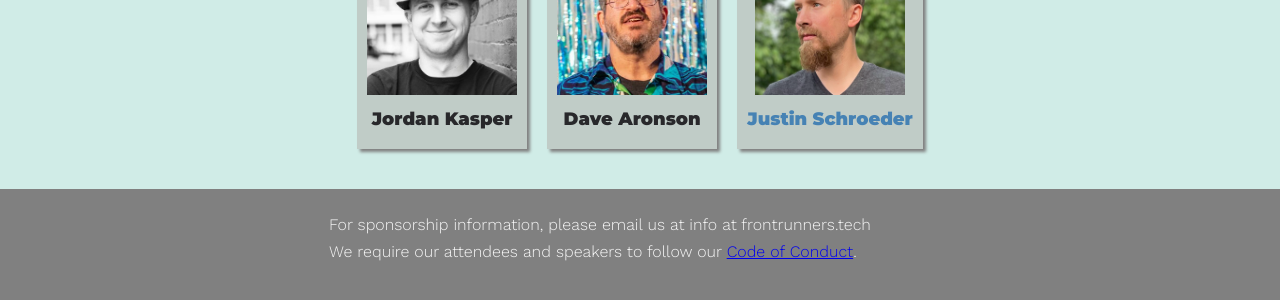
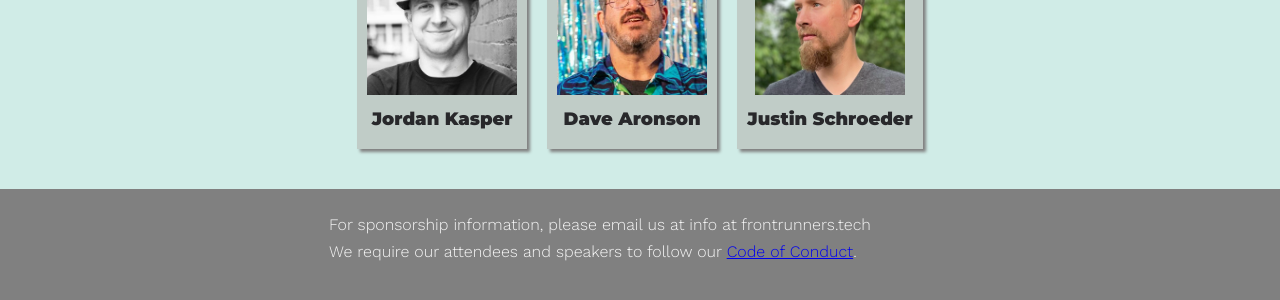
Before and after one commit to gothamgo/frontrunnersconf.github.io, a Jekyll site: the page built from index.html, in a window 1280 px wide and 1400 px high, scrolled down 346 px. Shown: the part 1085-1385 px from the top of the window. Built offline with Jekyll 4.4.1, drawn with Linux system fonts in a browser that asks for light colours.

Commit message:
Update headshots.html

```diff
--- a/_includes/headshots.html
+++ b/_includes/headshots.html
@@ -42,7 +42,7 @@
     text-align: center;
   }
   div.headshot-cell a {
-    color: steelblue;
+    color: #28282B;
     text-decoration: none;
     font-family: 'Montserrat', sans-serif;
     text-align: center;
```
Also changed, not shown: other parts of _includes/headshots.html (+1 -4 lines).
